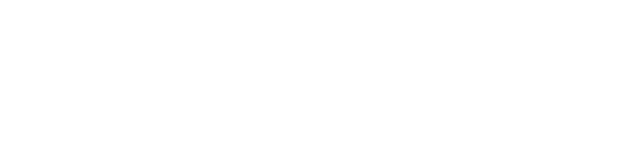
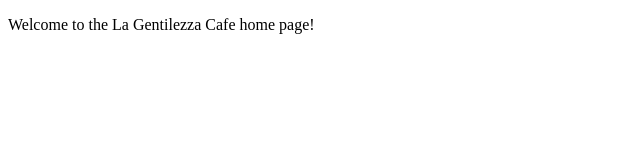
Before and after one commit to sdbellisario/cafeproject, a website: page main.html in a window 1280 px wide. Shown: the whole page, without its empty margins (0-640 px from the left). Drawn offline with Linux system fonts and the light colour scheme.

Commit message:
test Update

```diff
--- a/main.html
+++ b/main.html
@@ -7,7 +7,7 @@
 
     </head>
     <body>
-
+        <p>Welcome to the La Gentilezza Cafe home page!</p>
     </body>
 
 </html>
```
